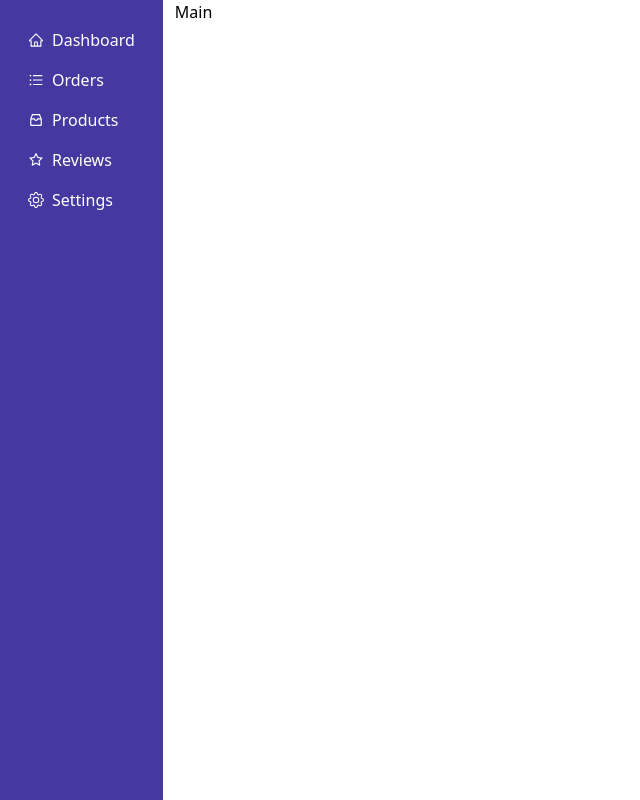
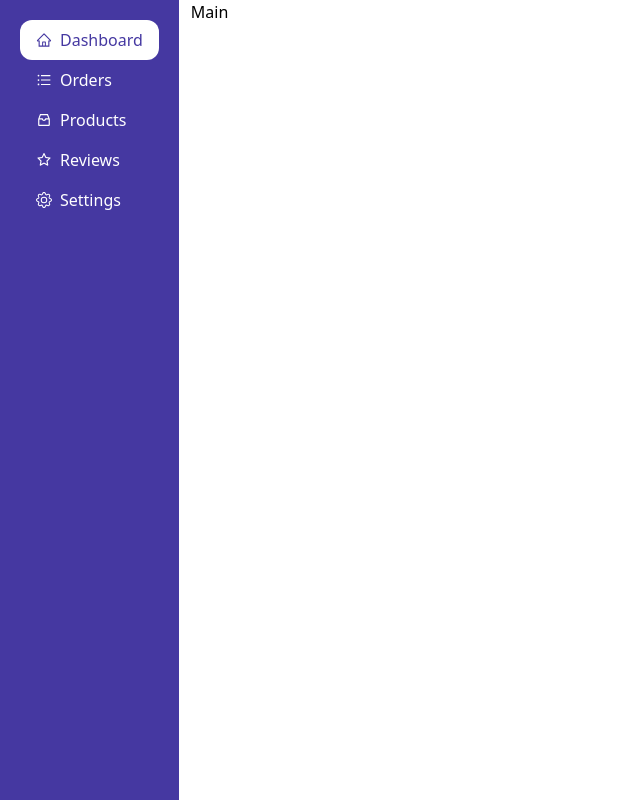
Before and after one commit to gift56/dashboard, a React (Vite) app: page / in a window 1280 px wide. Shown: the whole page, without its empty margins (0-640 px from the left). Built offline with nearby package versions, Linux system fonts and the light colour scheme.

Commit message:
added some padding

```diff
--- a/src/components/Sidebar/Sidebar.jsx
+++ b/src/components/Sidebar/Sidebar.jsx
@@ -10,23 +10,26 @@ const Sidebar = () => {
   return (
     <aside className="bg-primary text-white p-5">
       <nav>
-        <a href="#dashboard" className="p-2 flex gap-2 items-center">
+        <a
+          href="#dashboard"
+          className="bg-white text-primary rounded-xl px-4 py-2 flex gap-2 items-center"
+        >
           <AiOutlineHome />
           <span>Dashboard</span>
         </a>
-        <a href="#order" className=" p-2 flex gap-2 items-center">
+        <a href="#order" className="px-4 py-2 flex gap-2 items-center">
           <AiOutlineUnorderedList />
           <span>Orders</span>
         </a>
-        <a href="#products" className="flex gap-2 items-center p-2 ">
+        <a href="#products" className="flex gap-2 items-center px-4 py-2">
           <AiOutlineInbox />
           Products
         </a>
-        <a href="#review" className="flex gap-2 items-center p-2 ">
+        <a href="#review" className="flex gap-2 items-center px-4 py-2">
           <AiOutlineStar />
           <span>Reviews</span>
         </a>
-        <a href="#settings" className="flex gap-2 items-center p-2 ">
+        <a href="#settings" className="flex gap-2 items-center px-4 py-2">
           <BsGear />
           <span>Settings</span>
         </a>
```
Lines whose indentation alone changed are shown as unchanged.
